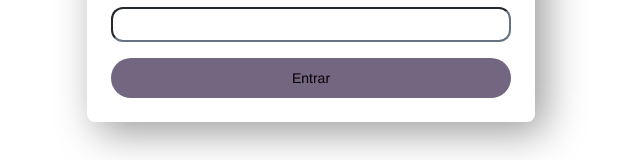
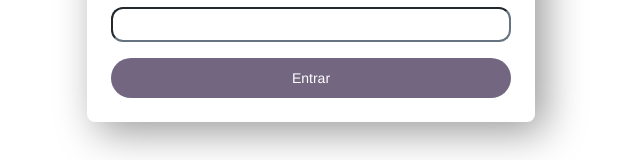
Before and after one commit to JulioCssar/taqtile, a React (Create React App) app: page / in a window 1280 px wide. Shown: the part 425-585 px from the top of the page, without its empty margins (329-969 px from the left). Built offline with nearby package versions, Linux system fonts and the light colour scheme.

Commit message:
fix: style link-button

```diff
--- a/src/components/typography/link-button/link-button.tsx
+++ b/src/components/typography/link-button/link-button.tsx
@@ -9,7 +9,7 @@ interface LinkButtonProps {
 const LinkButtonStyle = {
   fontWeight: Constants.weight.regular,
   fontSize: Constants.size.medium,
-  color: theme.brandPrimary,
+  color: theme.brandSecondary,
   fontFamily: Constants.fonts.fontSecundary,
 };
 
```
